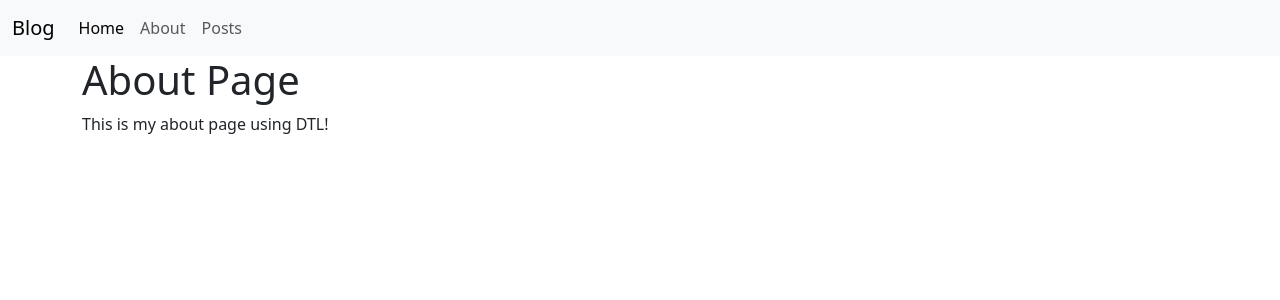
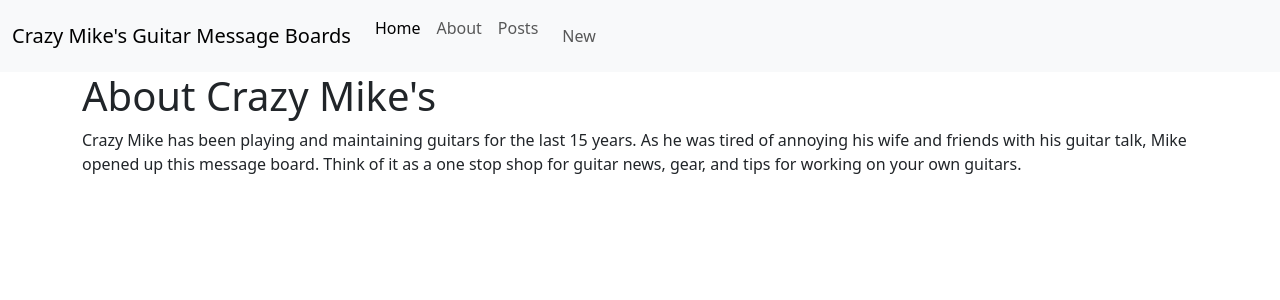
Before and after one commit to millms302/112-mc, a Django app: page /about/ in a window 1280 px wide. Shown: the top 300 px of the page. Run offline with Django 5.2, Linux system fonts and the light colour scheme.

Commit message:
end of class 4

```diff
--- a/posts/urls.py
+++ b/posts/urls.py
@@ -3,11 +3,15 @@ from .views import (
     PostListView,
     PostDetailView,
     PostCreateView,
+    PostUpdateView,
+    PostDeleteView,
 )
 
 urlpatterns=[
     path("",PostListView.as_view(), name="post_list"),
     path("<int:pk>",PostDetailView.as_view(), name="post_detail"),
-    path("new/",PostCreateView.as_view(), name="post_new")
+    path("new/",PostCreateView.as_view(), name="post_new"),
+    path("edit/<int:pk>",PostUpdateView.as_view(), name="post_edit"),
+    path("delete/<int:pk>/", PostDeleteView.as_view(), name="post_delete")
 
 ]
--- a/templates/navbar.html
+++ b/templates/navbar.html
@@ -1,6 +1,6 @@
 <nav class="navbar navbar-expand-lg navbar-light bg-light">
   <div class="container-fluid">
-    <a class="navbar-brand" href="{% url 'home' %}">Blog</a>
+    <a class="navbar-brand" href="{% url 'home' %}">Crazy Mike's Guitar Message Boards</a>
     <button class="navbar-toggler" type="button" data-bs-toggle="collapse" data-bs-target="#navbarSupportedContent" aria-controls="navbarSupportedContent" aria-expanded="false" aria-label="Toggle navigation">
       <span class="navbar-toggler-icon"></span>
     </button>
@@ -15,6 +15,9 @@
         <li class="nav-item">
           <a class="nav-link" href="{% url 'post_list' %}">Posts</a>
         </li>
+        <li class="nav-link">
+          <a class="nav-link" href="{% url 'post_new' %}">New</a>
+        </li>
       </ul>
     </div>
   </div>
--- a/templates/pages/about.html
+++ b/templates/pages/about.html
@@ -2,21 +2,23 @@
 {% load static %}
 
 {% block title %}
-    About Page
+About Page
 {% endblock %}
 
 {% block css %}
-    <link rel="stylesheet" href="{% static 'css/about.css' %}">
+<link rel="stylesheet" href="{% static 'css/about.css' %}">
 {% endblock %}
 
 {% block js %}
-    <script src="{% static 'js/about.js' %}"></script>
+<script src="{% static 'js/about.js' %}"></script>
 {% endblock %}
 
 {% block content %}
-    <div class="container">
-        <h1>About Page</h1>
-        <p>This is my about page using DTL!</p>
-    </div>
+<div class="container">
+    <h1>About Crazy Mike's</h1>
+    <p>Crazy Mike has been playing and maintaining guitars for the last 15 years. As he was tired of annoying his wife
+        and friends with his guitar talk, Mike opened up this message board. Think of it as a one stop shop for guitar
+        news, gear, and tips for working on your own guitars.</p>
+</div>
 
 {% endblock %}
--- a/templates/posts/detail.html
+++ b/templates/posts/detail.html
@@ -8,9 +8,9 @@
     <h1>Post #{{single_post.id}}</h1>
     <h2>{{single_post.title}}</h2>
     <h5>{{single_post.subtitle}}</h5>
-    <strong>Created On: {{since_post.created_on}}</strong>
+    <strong>Created On: {{single_post.created_on}}</strong>
     <p>{{single_post.body}}</p>
     <br>
-    <a href="#" class="btn btn-primary">Edit</a>
+    <a href="{% url 'post_edit' single_post.id %}" class="btn btn-primary">Edit</a>
     <a href="#" class="btn btn-danger">Delete</a>
 {% endblock %}
```
Also changed, not shown: posts/views.py (+19 -1 lines), templates/posts/delete.html (added, +17 -0 lines), templates/posts/edit.html (added, +16 -0 lines), db.sqlite3, templates/posts/new.html (indentation only).
